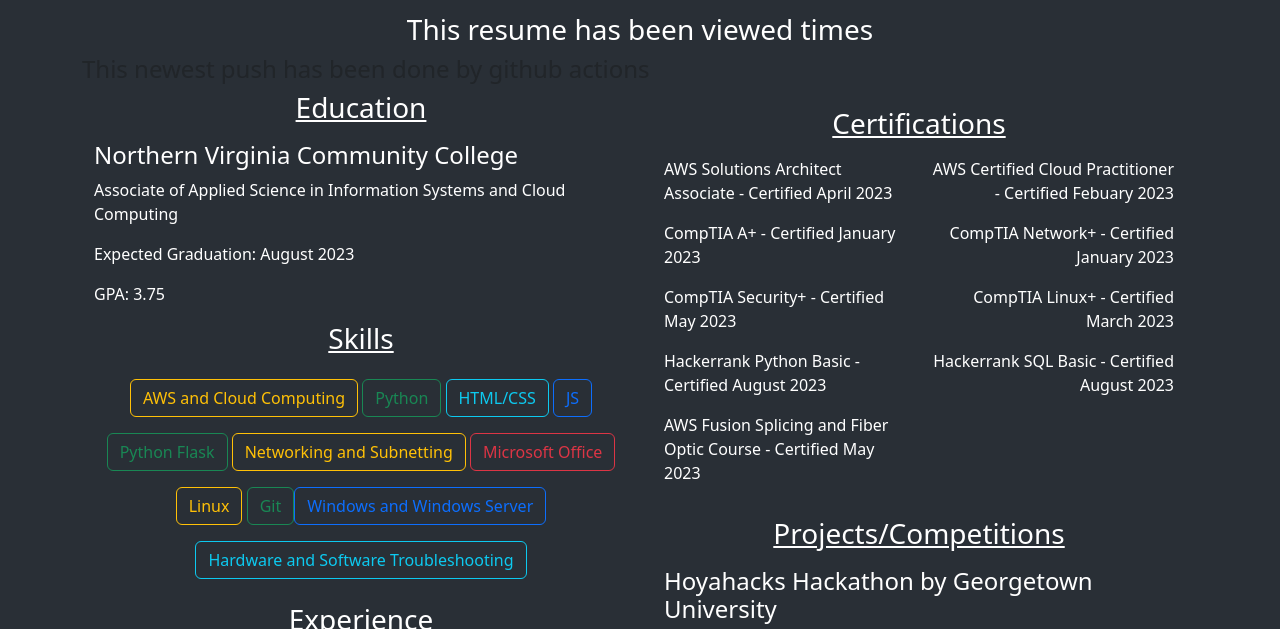
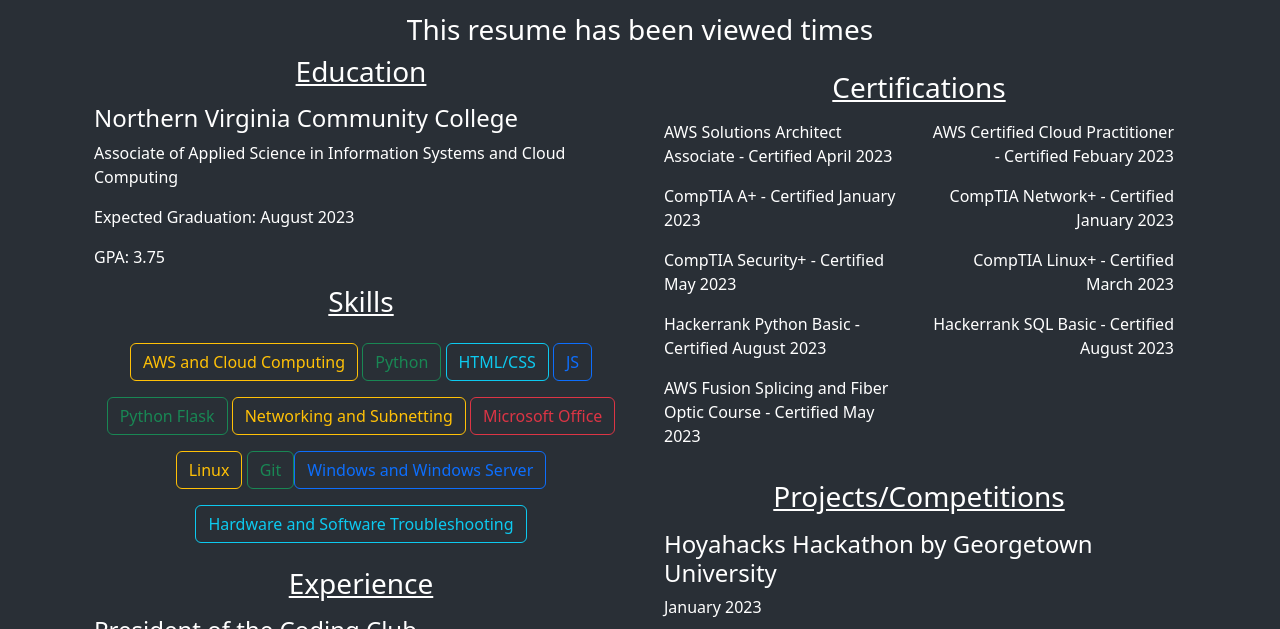
Before and after one commit to JeffreyDinackus/Cloud-Resume-Challenge, a plain HTML site: page index.html in a window 1280 px wide. Shown: the part 141-770 px from the top of the page. Drawn offline with Linux system fonts and the light colour scheme.

Commit message:
Removing test text

```diff
--- a/index.html
+++ b/index.html
@@ -76,7 +76,6 @@
   <p><a href="https://www.jeffreydinackus.com/">https://www.jeffreydinackus.com/</a></p>
   </div></div></div>
   <h3 id="counter">This resume has been viewed times</h3>
-  <h4>This newest push has been done by github actions</h4>
   <div class="container text-center">
   <div class="row align-items-start">
     <div class="col">
```
Also changed, not shown: 1 other file.
